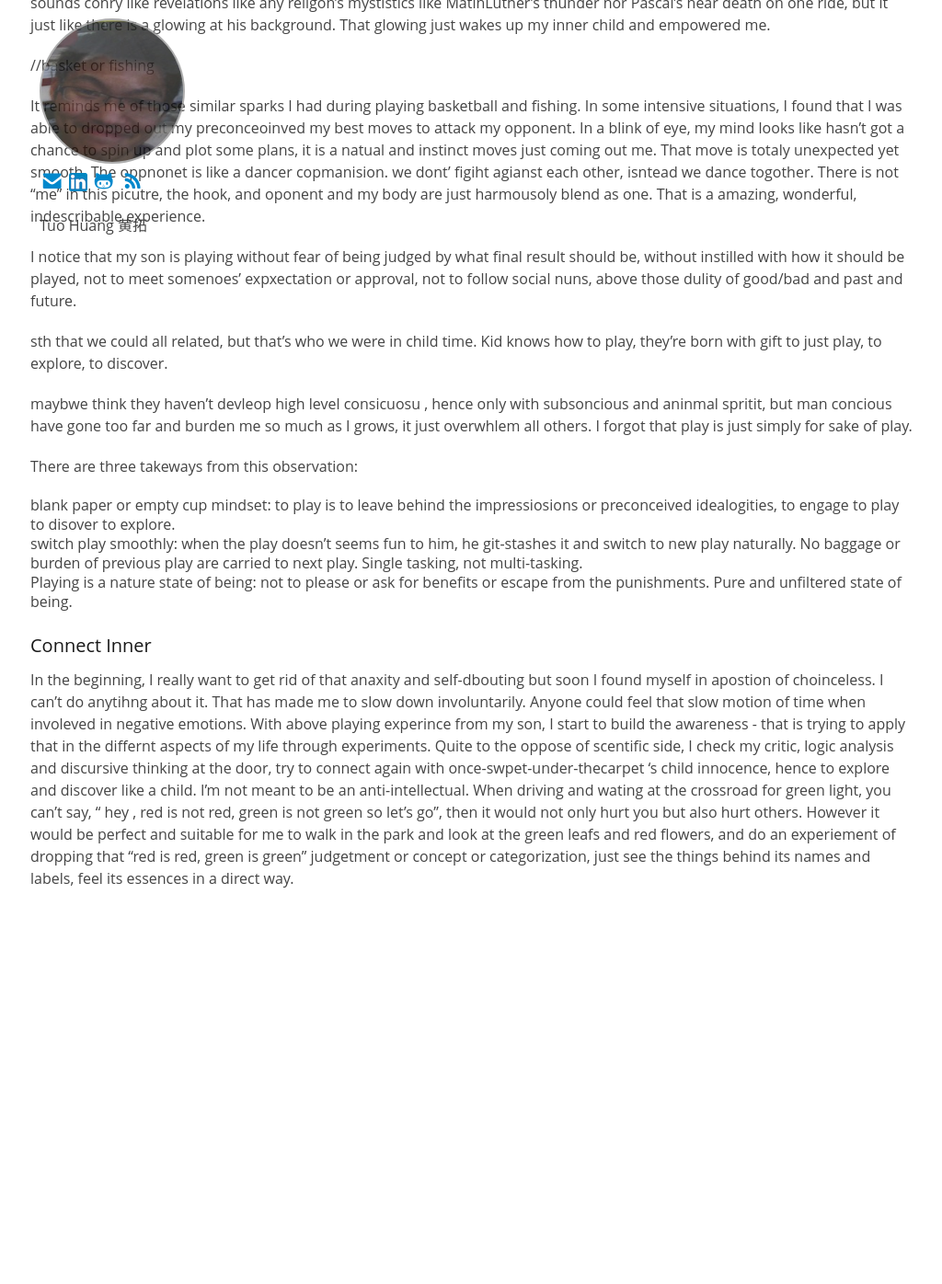
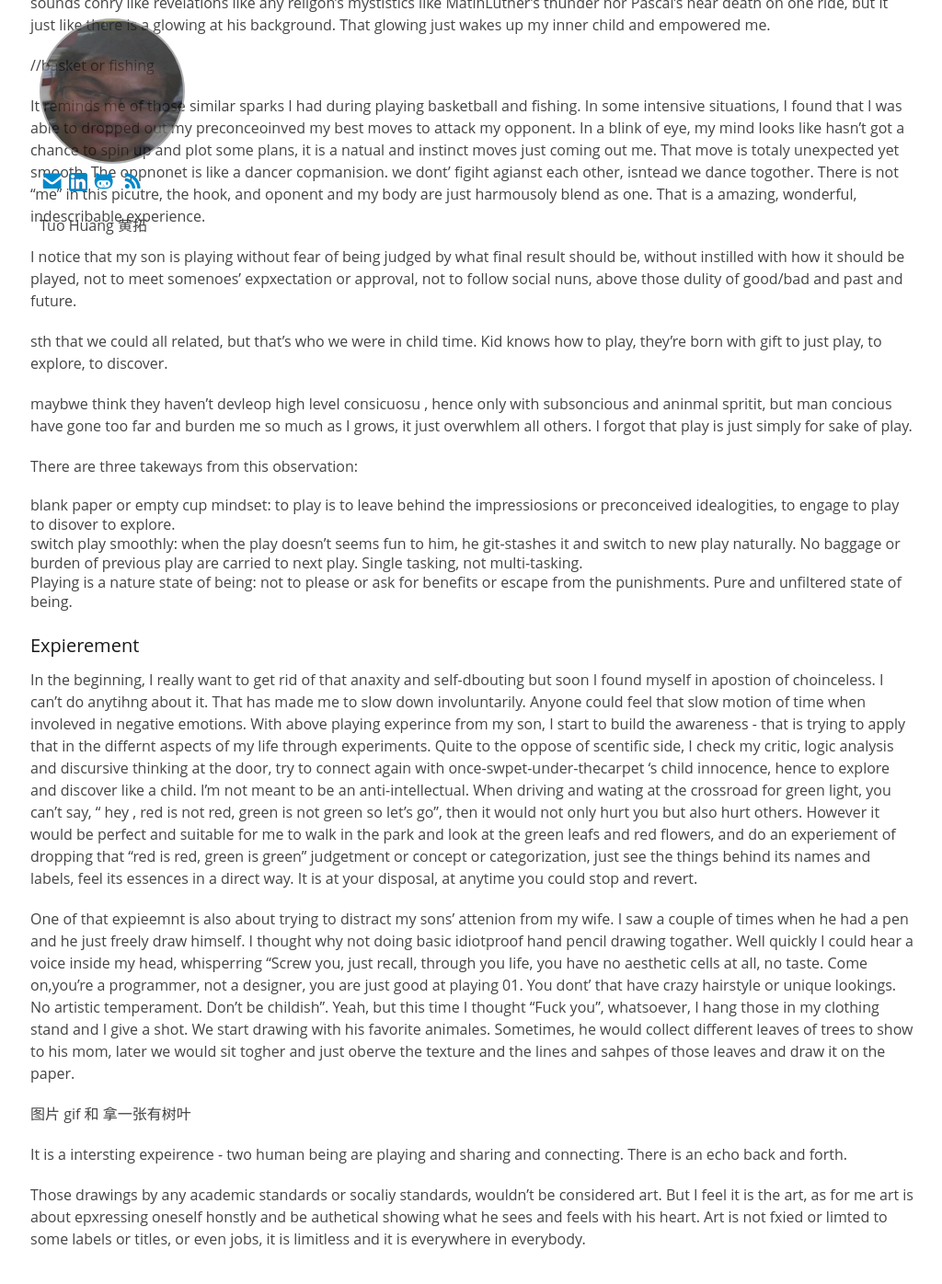
Before and after one commit to tuo/tuo.github.io, a Jekyll site: the page built from midlife crisis as programmer and AI.md, in a window 1280 px wide and 1400 px high, scrolled down 2307 px. Shown: the top 1396 px of the window at 92% size, without its empty margins (127-1151 px from the left). Built offline with Jekyll 4.4.1, drawn with Linux system fonts in a browser that asks for light colours; our own code applies the rules of GitHub Pages for plain Markdown files; before the commit the page ends 3315 px from its top, so only the background shows below that.

Commit message:
commited

```diff
--- a/midlife crisis as programmer and AI.md
+++ b/midlife crisis as programmer and AI.md
@@ -66,6 +66,14 @@ There are three takeways from this observation:
 
 
 
-### Connect Inner
+### Expierement
 
-In the beginning, I really want to get rid of that anaxity and self-dbouting but soon I found myself in apostion of choinceless. I can't do anytihng about it. That has made me to slow down involuntarily. Anyone could feel that slow motion of time when involeved in negative emotions. With above playing experince from my son, I start to build the awareness - that is trying to apply that in the differnt aspects of my life through experiments. Quite to the oppose of scentific side, I check my critic, logic analysis and discursive thinking at the door, try to connect again with once-swpet-under-thecarpet 's child innocence, hence to explore and discover like a child. I'm not meant to be an anti-intellectual. When driving and wating at the crossroad for green light, you can't say, " hey , red is not red, green is not green so let's go", then it would not only hurt you but also hurt others.  However it would be perfect and suitable for me to walk in the park and look at the green leafs and red flowers,  and do an experiement of dropping that "red is red, green is green" judgetment or concept or categorization, just  see the things behind its names and labels, feel its essences in a direct way.
+In the beginning, I really want to get rid of that anaxity and self-dbouting but soon I found myself in apostion of choinceless. I can't do anytihng about it. That has made me to slow down involuntarily. Anyone could feel that slow motion of time when involeved in negative emotions. With above playing experince from my son, I start to build the awareness - that is trying to apply that in the differnt aspects of my life through experiments. Quite to the oppose of scentific side, I check my critic, logic analysis and discursive thinking at the door, try to connect again with once-swpet-under-thecarpet 's child innocence, hence to explore and discover like a child. I'm not meant to be an anti-intellectual. When driving and wating at the crossroad for green light, you can't say, " hey , red is not red, green is not green so let's go", then it would not only hurt you but also hurt others.  However it would be perfect and suitable for me to walk in the park and look at the green leafs and red flowers,  and do an experiement of dropping that "red is red, green is green" judgetment or concept or categorization, just  see the things behind its names and labels, feel its essences in a direct way. It is at your disposal, at anytime you could stop and revert.
+
+One of that expieemnt is also about trying to distract my sons' attenion from my wife. I saw a couple of times when he had a pen and he just freely draw himself. I thought why not doing basic idiotproof hand pencil drawing togather.  Well quickly I could hear a voice inside my head, whisperring "Screw you, just recall, through you life, you have no aesthetic cells at all, no taste. Come on,you're a programmer, not a designer, you are just good at playing 01. You dont' that have crazy hairstyle or unique lookings. No artistic temperament. Don't be childish".  Yeah, but this time I thought "Fuck you", whatsoever, I hang those in my clothing stand  and I give a shot. We start drawing with his favorite animales. Sometimes, he would collect different leaves of trees to show to his mom, later we would sit togher and just oberve the texture and the lines and sahpes of those leaves and draw it on the paper.
+
+图片 gif 和 拿一张有树叶
+
+It is a intersting expeirence - two human being are playing and sharing and connecting. There is an echo back and forth.
+
+Those drawings by any academic standards or socaliy standards, wouldn't be considered art. But I feel it is the art, as for me art is about epxressing oneself honstly and be authetical showing what he sees and feels with his heart. Art is not fxied or limted to some labels or titles, or even jobs, it is limitless and it is everywhere in everybody.
```
